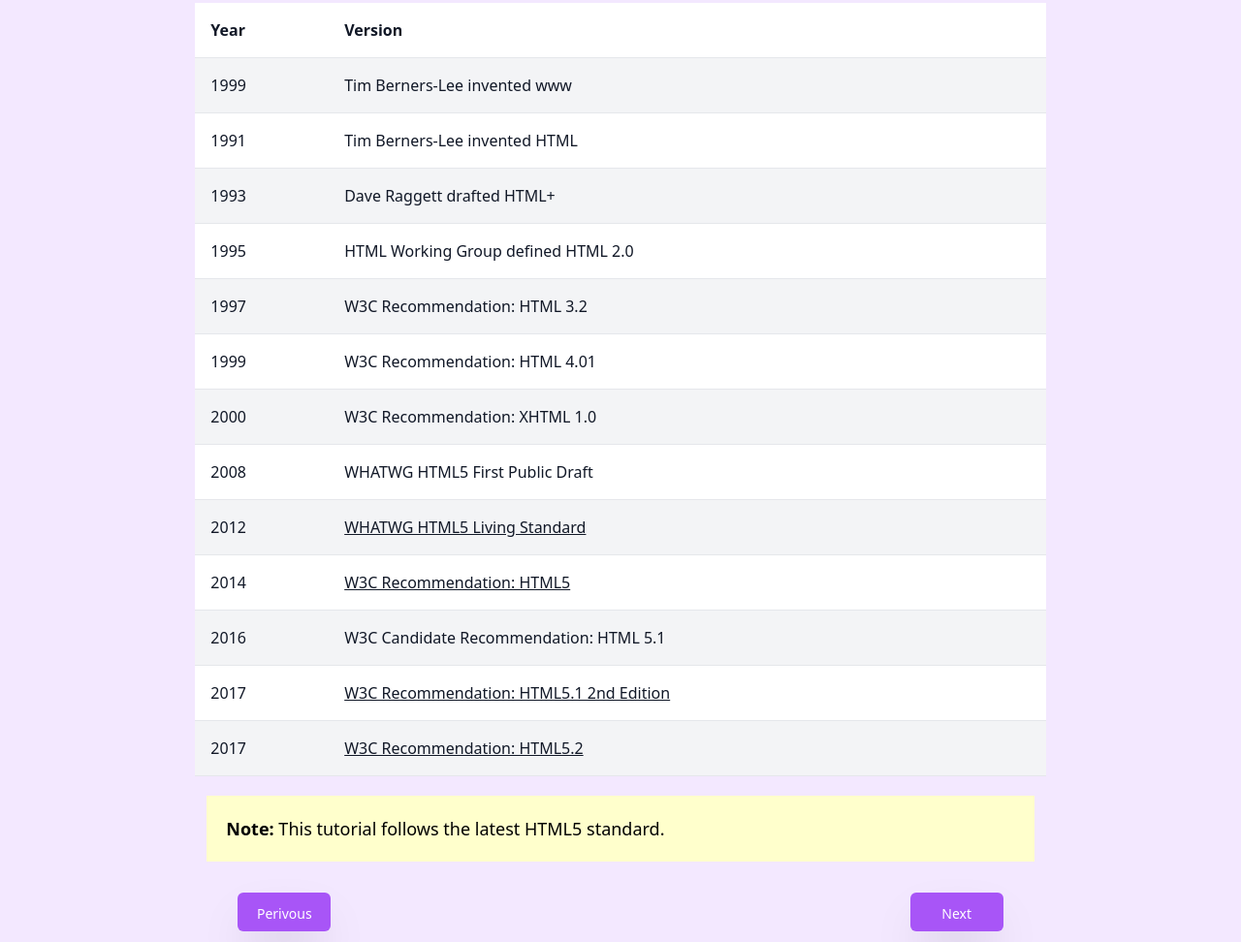
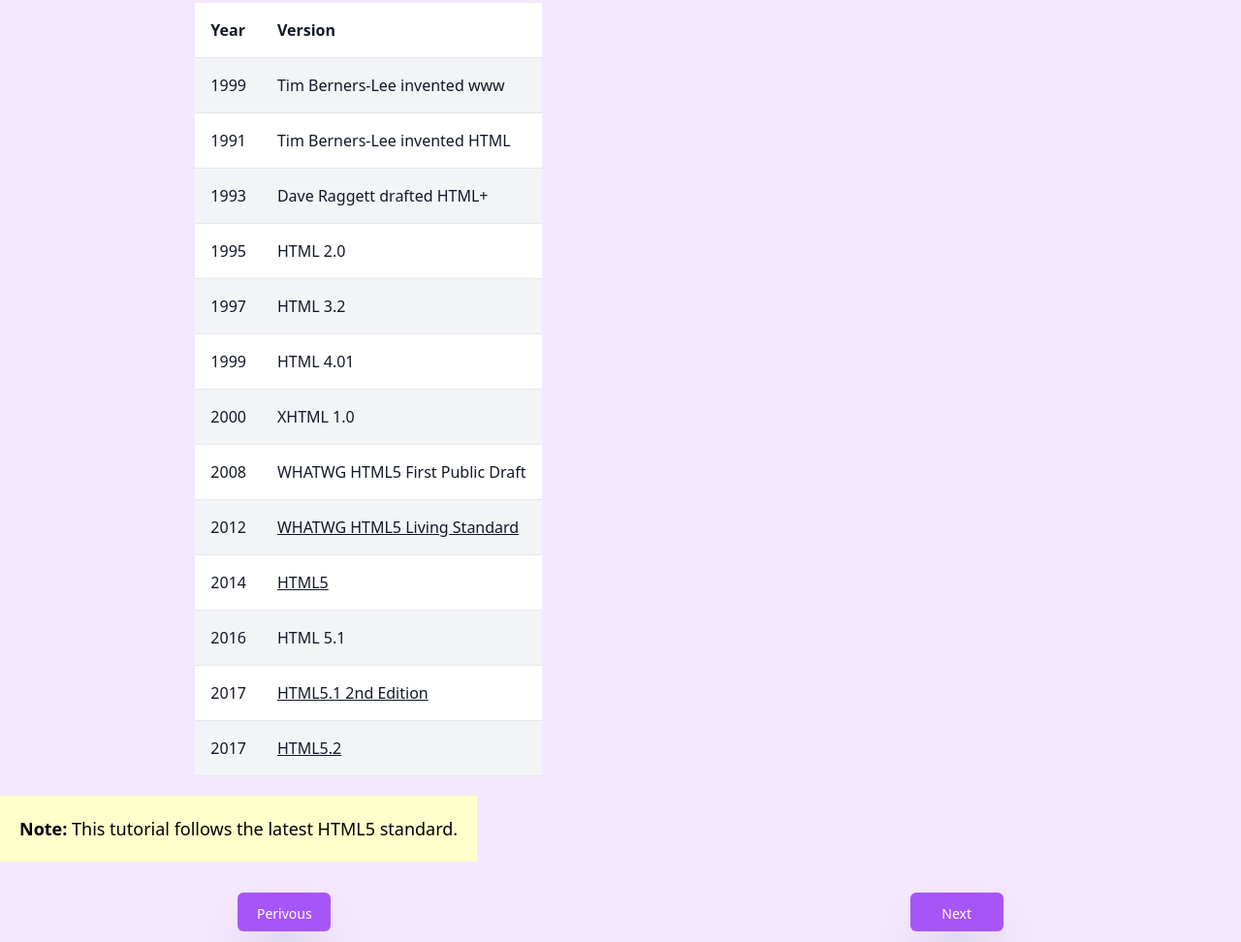
Before and after one commit to lakshaykamat/code-land, a website built with Vite: page index.html in a window 1280 px wide. Shown: the part 2774-3746 px from the top of the page at 97% size. Built offline with nearby package versions, Linux system fonts and the light colour scheme; a script that the page names is missing.

Commit message:
thak gaya bc

```diff
--- a/index.html
+++ b/index.html
@@ -41,7 +41,7 @@
     <section class="flex flex-col sm:items-start justify-center items-center xl:h-[35.5rem] h-96 w-full ">
       <div class="flex justify-center items-center h-96 w-full absolute">
           <img src="Images/html-logo.png"
-                class=" xl:h-60 xl:w-60 lg:right-5 lg:w-[13rem] lg:h-[13rem] md:w-[12rem] md:h-[12rem] md:right-3 sm:w-40 sm:h-40 w-40 h-40 mt-3 mr-3 ml-5 mb-5 opacity-60 absolute -z-10" alt="html">
+                class=" xl:h-60 xl:w-60 lg:right-5 lg:w-[13rem] lg:h-[13rem] md:w-[12rem] md:h-[12rem] md:right-3 sm:w-40 sm:h-40 w-52 h-52 mt-3 mr-3 ml-5 mb-5 opacity-60 absolute -z-10" alt="html">
               </div>
 
 
@@ -191,7 +191,7 @@
             <div class="overflow-x-auto sm:-ml-6 lg:-mx-8">
                 <div class="py-2 inline-block min-w-full sm:px-4 ">
                     <div class="overflow-hidden">
-                        <table class="min-w-full">
+                        <table class="min-w-fit">
                             <thead class="bg-white border-b">
                                 <tr>
 
@@ -236,7 +236,7 @@
                                         1995
                                     </td>
                                     <td colspan="" class="text-base text-gray-900  px-4 py-4 whitespace-nowrap">
-                                        HTML Working Group defined HTML 2.0
+                                        HTML 2.0
                                     </td>
 
                                 </tr>
@@ -245,7 +245,7 @@
                                         1997
                                     </td>
                                     <td colspan="" class="text-base text-gray-900  px-4 py-4 whitespace-nowrap">
-                                        W3C Recommendation: HTML 3.2
+                                        HTML 3.2
                                     </td>
 
                                 </tr>
@@ -254,7 +254,7 @@
                                         1999
                                     </td>
                                     <td colspan="" class="text-base text-gray-900  px-4 py-4 whitespace-nowrap">
-                                        W3C Recommendation: HTML 4.01
+                                       HTML 4.01
                                     </td>
 
                                 </tr>
@@ -263,7 +263,7 @@
                                         2000
                                     </td>
                                     <td colspan="" class="text-base text-gray-900  px-4 py-4 whitespace-nowrap">
-                                        W3C Recommendation: XHTML 1.0
+                                        XHTML 1.0
                                     </td>
 
                                 </tr>
@@ -292,7 +292,7 @@
                                     </td>
                                     <td colspan="" class="text-base text-gray-900  px-4 py-4 whitespace-nowrap">
                                         <a href="https://html.spec.whatwg.org/multipage/" target="_blank"
-                                            class="hover:text-purple-600 underline">W3C Recommendation: HTML5</a>
+                                            class="hover:text-purple-600 underline"> HTML5</a>
                                     </td>
 
                                 </tr>
@@ -301,7 +301,7 @@
                                         2016
                                     </td>
                                     <td colspan="" class="text-base text-gray-900  px-4 py-4 whitespace-nowrap">
-                                        W3C Candidate Recommendation: HTML 5.1
+                                      HTML 5.1
                                     </td>
 
                                 </tr>
@@ -311,7 +311,7 @@
                                     </td>
                                     <td colspan="" class="text-base text-gray-900  px-4 py-4 whitespace-nowrap">
                                         <a href="https://html.spec.whatwg.org/multipage/" target="_blank"
-                                            class="hover:text-purple-600 underline">W3C Recommendation: HTML5.1 2nd
+                                            class="hover:text-purple-600 underline">HTML5.1 2nd
                                             Edition</a>
                                     </td>
 
@@ -322,7 +322,7 @@
                                     </td>
                                     <td colspan="" class="text-base text-gray-900  px-4 py-4 whitespace-nowrap">
                                         <a href="https://html.spec.whatwg.org/multipage/" target="_blank"
-                                            class="hover:text-purple-600 underline">W3C Recommendation: HTML5.2</a>
+                                            class="hover:text-purple-600 underline">HTML5.2</a>
                                     </td>
 
                                 </tr>
@@ -333,10 +333,10 @@
                 </div>
             </div>
         </div>
+      </div>
         <!-- --------------------------------------------------------Table-------------------------------- -->
-            <p class="mt-3 w-full md:text-lg px-5 py-5 bg-[#FFFFCC]"><strong>Note:</strong> This tutorial follows the latest HTML5 standard.</p>
+            <p class="mt-3 w-fit md:text-lg px-5 py-5 bg-[#FFFFCC]"><strong>Note:</strong> This tutorial follows the latest HTML5 standard.</p>
 
-        </div>
 
         <div class=" m-auto md:w-8/12 flex flex-row w-full h-[5rem] justify-between">
             <button type="button"
```
